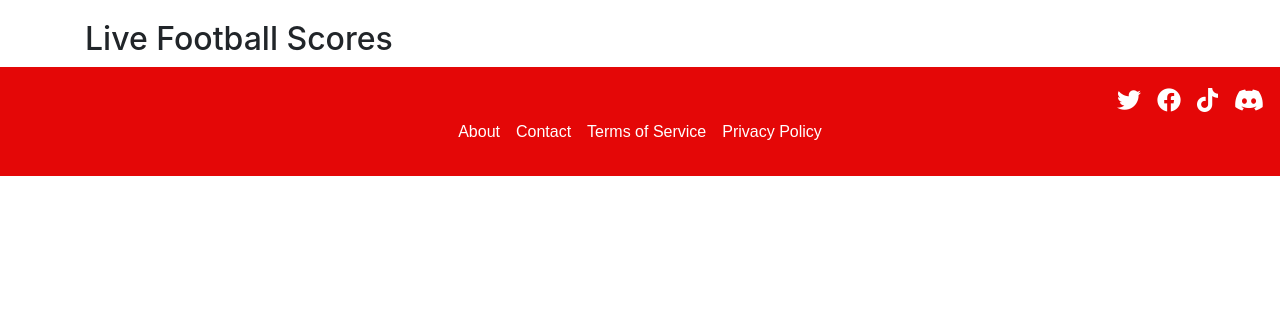
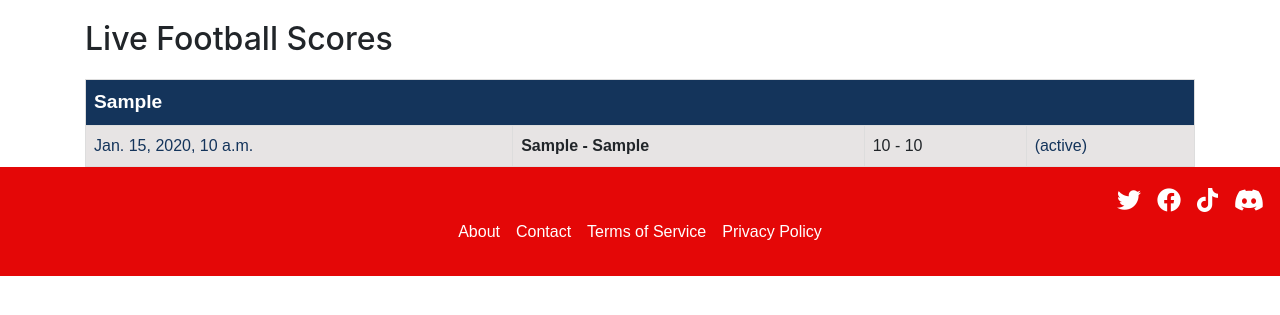
Before and after one commit to TheHackitect/tipsterarena-project, a Django app: page /football-fixtures/ in a window 1280 px wide. Shown: the part 75-390 px from the top of the page. Run offline with Django 4.2, Linux system fonts and the light colour scheme; tables that the repository leaves empty hold one stand-in row (values such as "Sample post"); some libraries are stand-ins or nearby versions; some web fonts are replaced.

Commit message:
livescores data changes

```diff
--- a/arena_app/models.py
+++ b/arena_app/models.py
@@ -334,6 +334,7 @@ class LiveScore(models.Model):
     timestamp = models.DateTimeField(default=timezone.now)
 
     class Meta:
+        db_table = 'arena_app_live_scores'
         unique_together = ('league', 'home_team', 'away_team')
 
     def __str__(self):
--- a/arena_app/templates/football_fixtures.html
+++ b/arena_app/templates/football_fixtures.html
@@ -5,14 +5,20 @@
 {% block content %}
 <div class="container">
     <h2>Live Football Scores</h2>
-    <div class="scores-list">
+    <table class="scores-table">
         {% for score in scores %}
-        <div class="score-item">
-            <span class="team">{{ score.home_team }} {{ score.home_score }}</span> -
-            <span class="team">{{ score.away_team }} {{ score.away_score }}</span>
-            <span class="status">({{ score.match_status }})</span>
-        </div>
+            {% ifchanged score.league %}
+                <tr class="league-header">
+                    <th colspan="4">{{ score.league }}</th>
+                </tr>
+            {% endifchanged %}
+            <tr class="score-row">
+                <td class="timestamp">{{ score.timestamp }}</td>
+                <td class="teams">{{ score.home_team }} - {{ score.away_team }}</td>
+                <td class="score">{{ score.home_score }} - {{ score.away_score }}</td>
+                <td class="status">({{ score.match_status }})</td>
+            </tr>
         {% endfor %}
-    </div>
+    </table>
 </div>
 {% endblock %}
--- a/arena_app/views.py
+++ b/arena_app/views.py
@@ -5,7 +5,7 @@ from django.contrib.auth.decorators import login_required
 from django.db.models import Count, Sum, Case, When, IntegerField
 from .forms import UserLoginForm, UserRegistrationForm
 from .forms import BettingTipForm, BlogPostForm
-from .models import UserProfile, TipsterStats, Sport, Tip, BlogPost
+from .models import UserProfile, TipsterStats, Sport, Tip, BlogPost, LiveScore
 
 
 # Create your views here.
@@ -134,8 +134,8 @@ def blog_post_detail(request, pk):
 
 
 def football_fixtures(request):
-    return render(request, 'football_fixtures.html')
-
+    scores = LiveScore.objects.all()  # Fetch all live scores
+    return render(request, 'football_fixtures.html', {'scores': scores})
 
 def racing_fixtures(request):
     return render(request, 'racing_fixtures.html')
--- a/static/css/styles.css
+++ b/static/css/styles.css
@@ -1262,3 +1262,39 @@ emoji-picker {
     display: block;
     color: #666;
 }
+
+.scores-table {
+    width: 100%;
+    border-collapse: collapse;
+    margin-top: 20px;
+    font-family: var(--fonts-paragraph);
+}
+
+.scores-table th, .scores-table td {
+    text-align: left;
+    padding: 8px;
+    border-bottom: 1px solid #ddd;
+}
+
+.league-header th {
+    background-color: var(--colors-primary); /* Primary color for header */
+    color: var(--colors-appbarText); /* Text color for header */
+    font-size: 1.2em;
+}
+
+.score-row:nth-child(even) {
+    background-color: var(--colors-gray7); /* Light background for even rows */
+}
+
+.timestamp, .status {
+    color: var(--colors-text); /* Text color for timestamps and status */
+}
+
+.teams {
+    font-weight: bold;
+}
+
+/* Optional: Highlight row on hover */
+.score-row:hover {
+    background-color: var(--colors-highlight);
+}
```
